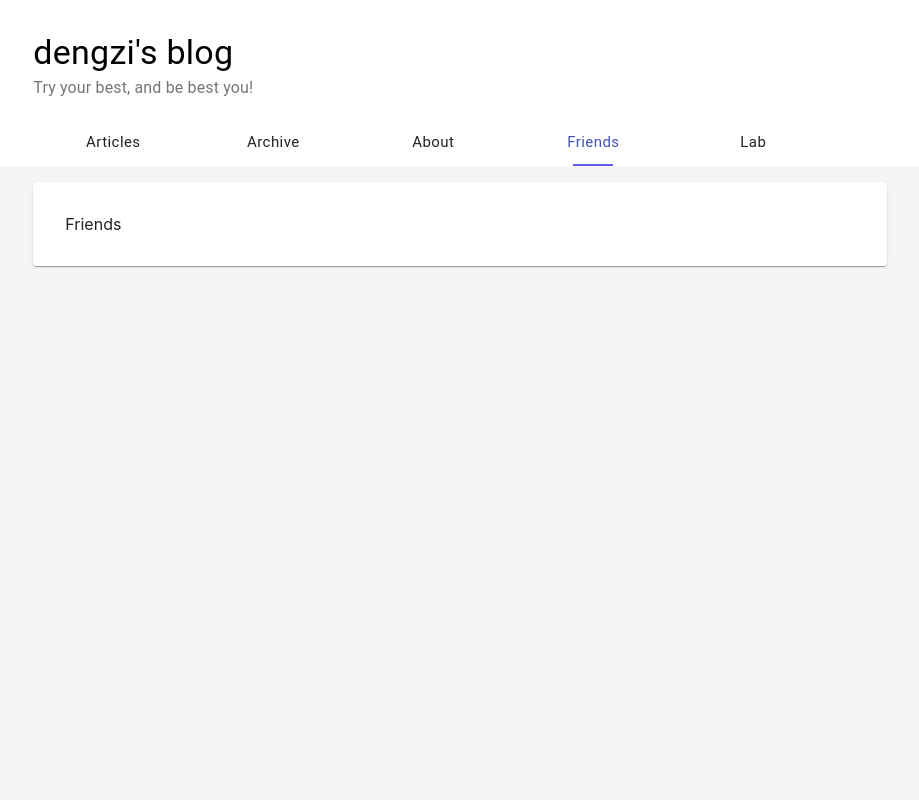
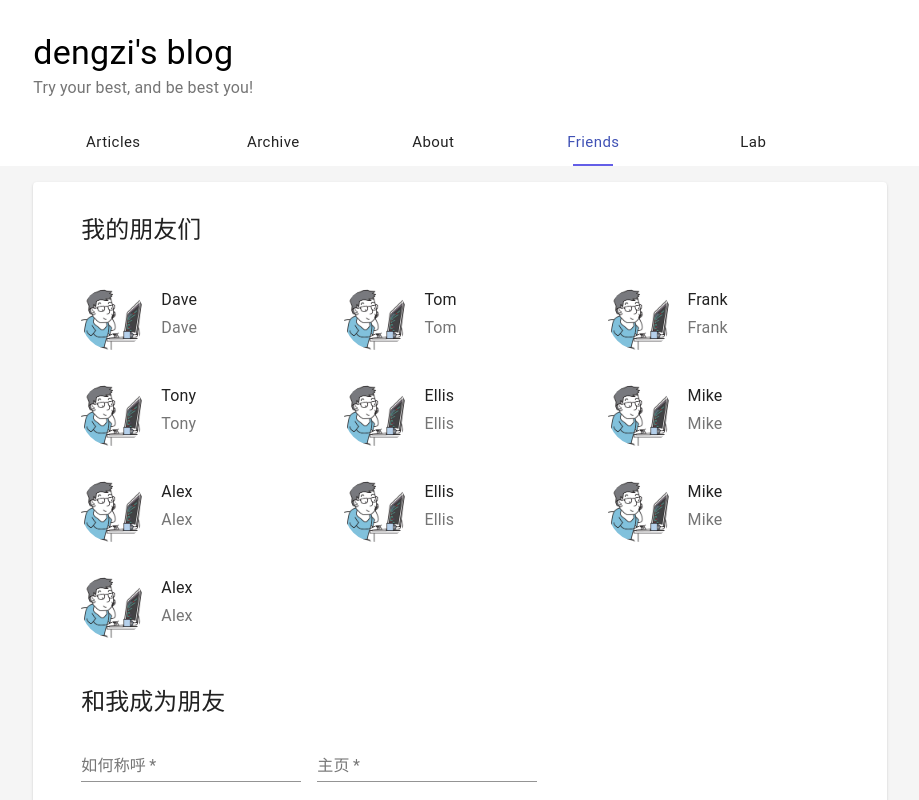
Before and after one commit to dengzii/blog_web, a React (Create React App) app: page /friends in a window 1280 px wide. Shown: the top 800 px of the page, without its empty margins (180-1099 px from the left). Built offline with nearby package versions, Linux system fonts and the light colour scheme.

Commit message:
完善 friends, archive 页

```diff
--- a/src/component/AboutMe.tsx
+++ b/src/component/AboutMe.tsx
@@ -5,7 +5,9 @@ import Markdown from "../highlight/Markdown";
 
 const useStyles = makeStyles((theme: Theme) => createStyles({
     root: {
-        padding: theme.spacing(4)
+        padding: theme.spacing(4),
+        paddingLeft: theme.spacing(6),
+        paddingRight: theme.spacing(6)
     }
 }));
 
--- a/src/component/ArchiveComponent.tsx
+++ b/src/component/ArchiveComponent.tsx
@@ -1,12 +1,99 @@
 import React from "react";
+import {createStyles, Paper, Theme, Typography} from "@material-ui/core";
+import {makeStyles} from "@material-ui/core/styles";
+import {Link} from "react-router-dom";
 
-class ArchiveComponent extends React.Component {
+const useStyles = makeStyles((theme: Theme) =>
+    createStyles({
+        root: {
+            padding: theme.spacing(4),
+            paddingLeft: theme.spacing(6),
+            paddingRight: theme.spacing(6),
+            minHeight: "50vh"
+        },
+        time: {
+            paddingTop: theme.spacing(1),
+            fontWeight: "bold"
+        },
+        articleItem: {
+            paddingLeft: theme.spacing(2),
+            paddingTop: theme.spacing(1),
+        },
+        link:{
+            textDecoration: "none",
+            "&:hover":{
+                textDecoration: "underline"
+            }
+        }
+    })
+);
 
-    render() {
-        return (<div>
-            ArchiveComponent
-        </div>)
-    }
+function ArchiveComponent() {
+
+    const styles = useStyles();
+    return (<Paper className={styles.root}>
+        <Typography variant={"h5"}>Archive</Typography>
+        <br/>
+        {getArchive().map((value) => (
+            <>
+                <Typography className={styles.time} variant={"subtitle1"} component={"p"}>{value.time}</Typography>
+                {value.articles.map((value) => (
+                    <Typography className={styles.articleItem} variant={"body1"} component={"p"}>{value.time} <Link
+                        to={"/article/" + value.id} className={styles.link}>{value.title}</Link></Typography>
+                ))}
+            </>
+        ))}
+
+    </Paper>)
 }
 
 export default ArchiveComponent
+
+interface Archive {
+    time: string;
+    articles: {
+        time: number;
+        title: string;
+        id: string;
+    }[]
+}
+
+function getArchive(): Archive[] {
+    return [
+        {
+            time: "2020-01",
+            articles: [
+                {time: 100000, title: "如何学习 React", id: "1"},
+                {time: 100000, title: "Material Ui 的教程", id: "1"},
+                {time: 100000, title: "JVM 深入理解原理", id: "1"}]
+        },
+        {
+            time: "2020-01",
+            articles: [
+                {time: 100000, title: "如何学习 React", id: "1"},
+                {time: 100000, title: "Material Ui 的教程", id: "1"},
+                {time: 100000, title: "JVM 深入理解原理", id: "1"}]
+        },
+        {
+            time: "2020-01",
+            articles: [
+                {time: 100000, title: "如何学习 React", id: "1"},
+                {time: 100000, title: "Material Ui 的教程", id: "1"},
+                {time: 100000, title: "JVM 深入理解原理", id: "1"}]
+        },
+        {
+            time: "2020-01",
+            articles: [
+                {time: 100000, title: "如何学习 React", id: "1"},
+                {time: 100000, title: "Material Ui 的教程", id: "1"},
+                {time: 100000, title: "JVM 深入理解原理", id: "1"}]
+        },
+        {
+            time: "2020-01",
+            articles: [
+                {time: 100000, title: "如何学习 React", id: "1"},
+                {time: 100000, title: "Material Ui 的教程", id: "1"},
+                {time: 100000, title: "JVM 深入理解原理", id: "1"}]
+        },
+    ];
+}
--- a/src/component/Friends.tsx
+++ b/src/component/Friends.tsx
@@ -1,11 +1,35 @@
 import React from "react";
-import {createStyles, Paper, Theme} from "@material-ui/core";
+import {Avatar, Box, Button, createStyles, Divider, Grid, Paper, TextField, Theme, Typography} from "@material-ui/core";
 import {makeStyles} from "@material-ui/core/styles";
 
 const useStyles = makeStyles((theme: Theme) =>
     createStyles({
         root: {
-            padding: theme.spacing(4)
+            padding: theme.spacing(4),
+            paddingLeft: theme.spacing(6),
+            paddingRight: theme.spacing(6)
+        },
+        avatar: {
+            width: theme.spacing(8),
+            height: theme.spacing(8)
+        },
+        nameAndBio: {
+            height: theme.spacing(8),
+            paddingLeft: theme.spacing(2)
+        },
+        item: {
+            borderRadius: theme.spacing(1),
+            cursor: "pointer",
+            "&:hover": {
+                background: theme.palette.action.hover
+            }
+        },
+        input: {
+            paddingRight: theme.spacing(2)
+        },
+        title: {
+            paddingTop: theme.spacing(2),
+            paddingBottom: theme.spacing(2)
         }
     })
 );
@@ -13,9 +37,44 @@ const useStyles = makeStyles((theme: Theme) =>
 export default function Friends() {
 
     const styles = useStyles();
+    const friends = ['Dave', 'Tom', 'Frank', 'Tony', 'Ellis', 'Mike', 'Alex', 'Ellis', 'Mike', 'Alex'];
+    const handleItemClick = () => {
+        console.log("");
+    };
     return (
         <Paper className={styles.root}>
-            Friends
+            <Typography variant={"h5"}>
+                我的朋友们
+            </Typography>
+            <br/><br/>
+            <Grid container spacing={4}>
+                {friends.map((value) => (
+                    <Grid item xs={12} sm={6} lg={4} md={4} className={styles.item} onClick={handleItemClick}>
+                        <Box style={{display: "flex"}}>
+                            <Avatar variant={"circle"} src={"/pic.jpg"} className={styles.avatar}
+                                    style={{margin: "0px"}}>
+                                {value}
+                            </Avatar>
+                            <Box className={styles.nameAndBio}>
+                                <Typography variant={"subtitle1"}>{value}</Typography>
+                                <Typography variant={"subtitle1"} color={"textSecondary"}>{value}</Typography>
+                            </Box>
+                        </Box>
+                    </Grid>
+                ))}
+                <Divider variant={"middle"}/><br/>
+                <Grid item xs={12}>
+                    <Typography className={styles.title} variant={"h5"}>
+                        和我成为朋友
+                    </Typography>
+                    <TextField className={styles.input} label="如何称呼" required/>
+                    <TextField className={styles.input} label="主页" required/><br/>
+                    <TextField className={styles.input} label="一句话简介"/>
+                    <TextField className={styles.input} label="一个头像"/>
+                    <TextField className={styles.input} label="联系方式"/><br/><br/>
+                    <Button variant="contained" color="primary" disableElevation size={"large"}>提 交</Button>
+                </Grid>
+            </Grid>
         </Paper>
     )
 }
--- a/src/component/Lab.tsx
+++ b/src/component/Lab.tsx
@@ -1,5 +1,24 @@
 import React from "react";
+import {createStyles, Paper, Theme, Typography} from "@material-ui/core";
+import {makeStyles} from "@material-ui/core/styles";
+
+const useStyles = makeStyles((theme: Theme) =>
+    createStyles({
+        root: {
+            padding: theme.spacing(4),
+            paddingLeft: theme.spacing(6),
+            paddingRight: theme.spacing(6),
+            minHeight: "50vh"
+        }
+    })
+);
 
 export default function Lab() {
-    return(<div>Not implementation</div>)
+    const styles = useStyles();
+
+    return (
+        <Paper className={styles.root}>
+            <Typography variant={"h5"}>Lab</Typography>
+        </Paper>
+    )
 }
--- a/src/component/NavTabs.tsx
+++ b/src/component/NavTabs.tsx
@@ -1,16 +1,5 @@
 import React, {useEffect, useState} from "react";
-import {
-    AppBar,
-    Avatar,
-    createStyles,
-    Divider,
-    Grid,
-    Tab,
-    Tabs,
-    TabsActions,
-    Theme,
-    withStyles
-} from "@material-ui/core";
+import {AppBar, createStyles, Divider, Grid, Tab, Tabs, TabsActions, Theme, withStyles} from "@material-ui/core";
 import {RouteComponentProps, withRouter} from "react-router-dom";
 import Box from "@material-ui/core/Box";
 import {makeStyles} from "@material-ui/core/styles";
@@ -21,6 +10,29 @@ const WhiteAppBar = withStyles({
         boxShadow: "none"
     }
 })(AppBar);
+
+const useStyle = makeStyles((theme: Theme) => createStyles({
+    fixedBar: {
+        position: "fixed",
+        width: "100%",
+        background: "white",
+        zIndex: 9999,
+        left: "0px",
+        top: "0px"
+    },
+    avatarBox: {
+        height: "40px",
+        position: "relative",
+        top: "50%",
+        marginTop: "-20px",
+        marginLeft: theme.spacing(2),
+        marginRight: theme.spacing(2),
+    },
+    avatar: {
+        height: "40px",
+        width: "40px",
+    }
+}));
 
 interface StyledTabProps {
     label: string;
@@ -111,29 +123,6 @@ const NavTabs = withRouter((props: RouteComponentProps) => {
     </WhiteAppBar>)
 });
 
-const useStyle = makeStyles((theme: Theme) => createStyles({
-    fixedBar: {
-        position: "fixed",
-        width: "100%",
-        background: "white",
-        zIndex: 9999,
-        left: "0px",
-        top: "0px"
-    },
-    avatarBox: {
-        height: "40px",
-        position: "relative",
-        top: "50%",
-        marginTop: "-20px",
-        marginLeft: theme.spacing(2),
-        marginRight: theme.spacing(2),
-    },
-    avatar: {
-        height: "40px",
-        width: "40px",
-    }
-}));
-
 function FixedTopNavTabs(props: { scrollableNavTabsId: string }) {
 
     const [hidden, setHidden] = useState(true);
@@ -155,16 +144,13 @@ function FixedTopNavTabs(props: { scrollableNavTabsId: string }) {
     const styles = useStyle();
     return (
         <Box hidden={hidden} className={styles.fixedBar}>
-            <Grid container>
-                <Grid item xs={3}>
-                    <Box className={styles.avatarBox}>
-                        <Avatar className={styles.avatar} src={"/pic.jpg"} alt={'avatar'}/>
-                    </Box>
-                </Grid>
-                <Grid item xs={6}>
+            <Grid container justify={"center"} alignItems={"center"}>
+                {/*<Box className={styles.avatarBox}>*/}
+                {/*    <Avatar className={styles.avatar} src={"/pic.jpg"} alt={'avatar'}/>*/}
+                {/*</Box>*/}
+                <Grid item xs={12} md={10} lg={8} xl={6}>
                     <NavTabs/>
                 </Grid>
-                <Grid item xs={3}/>
             </Grid>
             <Divider variant={"fullWidth"}/>
         </Box>
```
